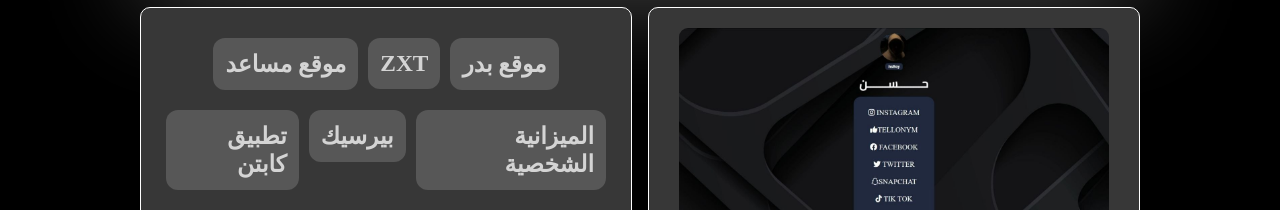
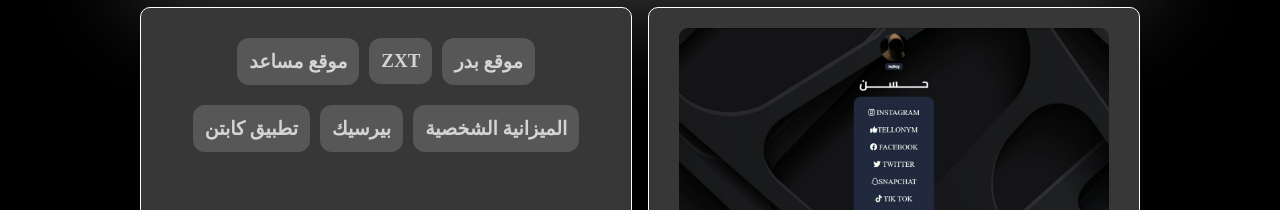
Before and after one commit to hs8oy/hs8oy, a plain HTML site: page index.html in a window 1280 px wide. Shown: the part 590-800 px from the top of the page. Drawn offline with nearby package versions, Linux system fonts and the light colour scheme; a web font is replaced by a local one.

Commit message:
Update style.css

```diff
--- a/style.css
+++ b/style.css
@@ -165,6 +165,9 @@
 .t img {
   width: 430px;
   border-radius: 9px;
+}
+.t h3{
+  font-size: 19px;
 }
 .hcu {
   display: flex;
```
